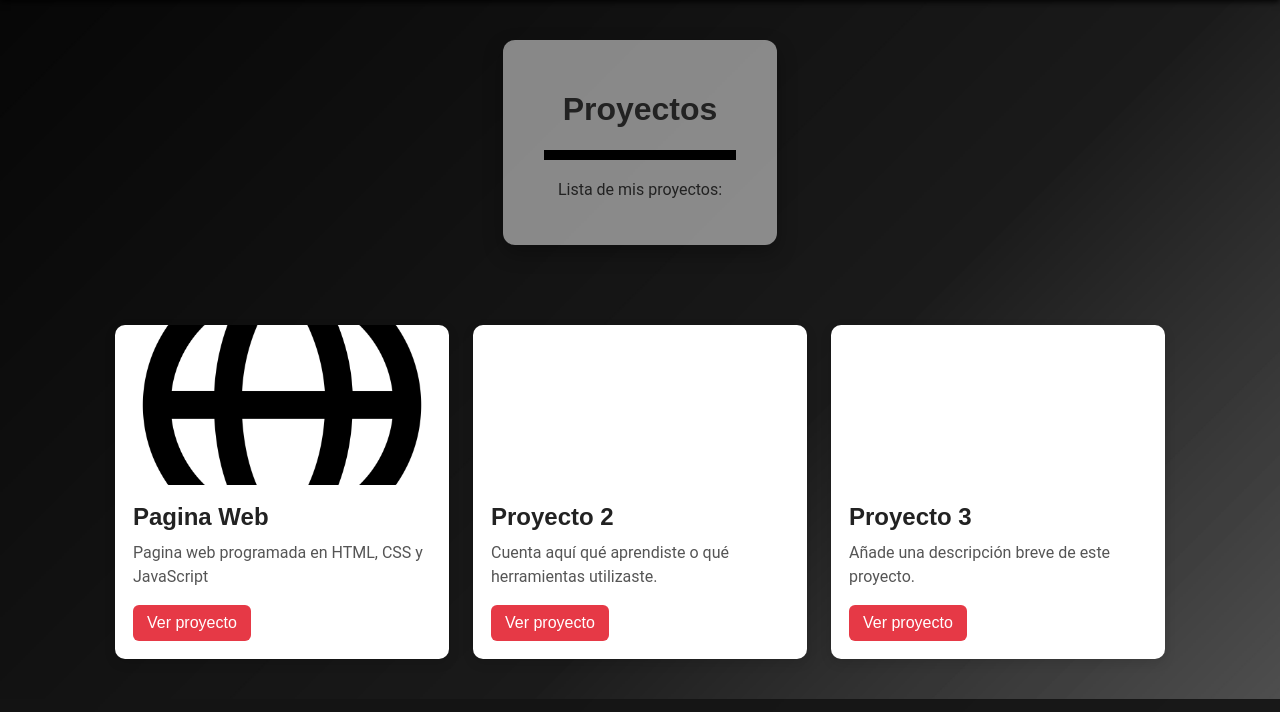
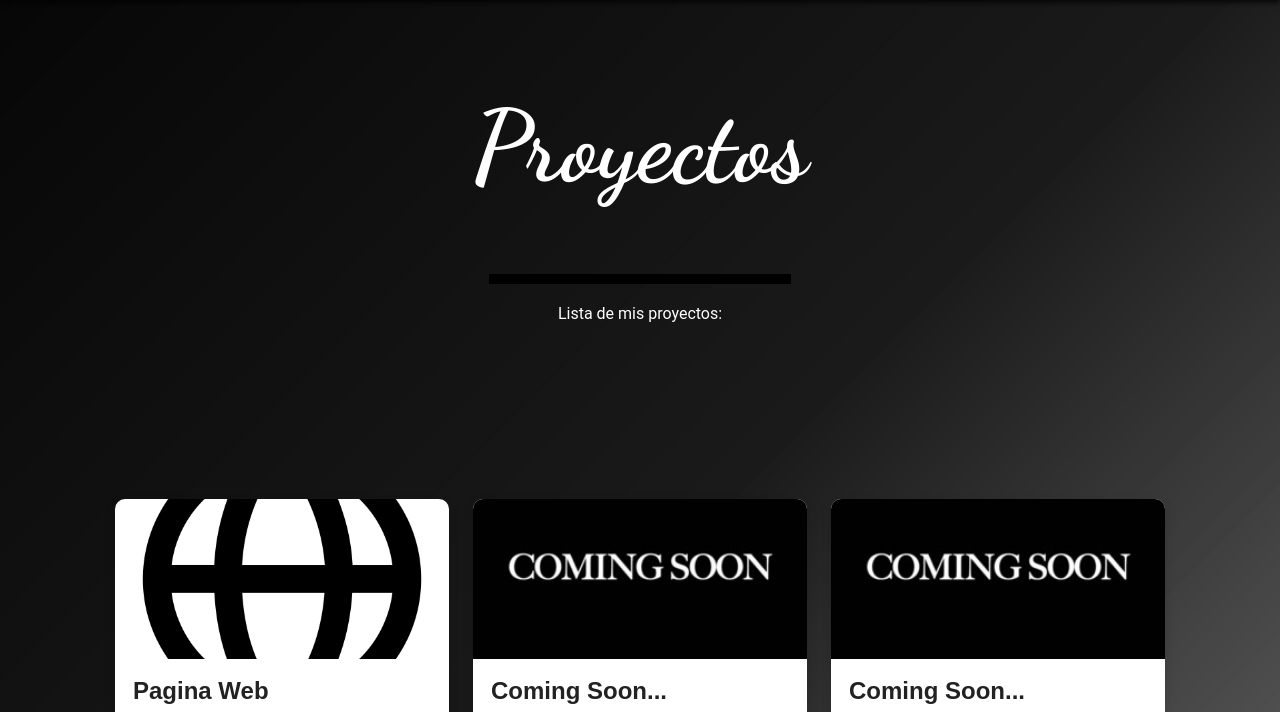
Before and after one commit to HectorFM99/Pagina-Web, a plain HTML site: page pages/proyectos.html in a window 1280 px wide. Shown: the part 69-781 px from the top of the page. Drawn offline with Linux system fonts and the light colour scheme.

Commit message:
Hemos avanzado bastante

```diff
--- a/css/cuerpo.css
+++ b/css/cuerpo.css
@@ -1,3 +1,9 @@
+.titulo{
+  font-family: "Dancing Script", cursive;
+  font-size: 100px;
+  color: white;
+}
+
 .boton-proyectos {
   display: inline-block;
   background-color: #e63946;
@@ -22,11 +28,11 @@ min-height: 100vh;
   background: #f4f4f4 url("../assets/images/Fondo.jpg") center / cover no-repeat fixed;
 }
 
-
 p {
   font-family: "Roboto", sans-serif;
   margin-left: 25px;
   margin-right: 25px;
+  color: white;
 }
 .texto {
   color: #555;
@@ -84,11 +90,11 @@ hr {
 }
 
 .imagen-2 {
-  background-image: url("imagenes/proyecto2.jpg");
+  background-image: url("../assets/images/comingsoon.jfif");
 }
 
 .imagen-3 {
-  background-image: url("imagenes/proyecto3.jpg");
+  background-image: url("../assets/images/comingsoon.jfif");
 }
 
 .contenido-tarjeta {
@@ -209,13 +215,15 @@ hr {
 }
 
 .contenido {
- max-width: 900px;
+  max-width: 900px;
   margin: 40px auto 100px;
   padding: 30px;
-  background-color: rgba(255, 255, 255, 0.5);
-  border-radius: 12px;
+  background-color: transparent;
+  border-radius: 0px;
   box-sizing: border-box;
-  box-shadow: 0 8px 20px rgba(0, 0, 0, 0.3);
+  box-shadow: none;
+  position: relative;
+  top: -50px;
 }
 
 .boton-menu {
@@ -271,9 +279,9 @@ hr {
   filter: blur(12px);
   transform: translateX(-28px);
   transition:
-    opacity 700ms ease,
-    filter 700ms ease,
-    transform 700ms ease;
+    opacity 1800ms ease,
+    filter 1800ms ease,
+    transform 1800ms ease;
 }
 
 .reveal.is-visible {
--- a/pages/proyectos.html
+++ b/pages/proyectos.html
@@ -4,6 +4,7 @@
     <meta charset="UTF-8">
     <meta name="viewport" content="width=device-width, initial-scale=1.0">
     <link rel="stylesheet" href="../css/cuerpo.css">
+    <link href="https://fonts.googleapis.com/css2?family=Dancing+Script:wght@400;700&display=swap" rel="stylesheet">
     <title>Proyectos</title>
 </head>
 <body>
@@ -39,8 +40,8 @@
   </ul>
 </aside>
 <div class="fondo-difuminado"></div>
-<main class="contenido contenido-proyectos">
-    <h1 class="centrado">Proyectos</h1>
+<main class=" contenido contenido-proyectos">
+    <h1 class="centrado reveal titulo">Proyectos</h1>
     <hr>
     <p class="centrado">Lista de mis proyectos:</p>
 </main>
@@ -57,8 +58,8 @@
   <article class="tarjeta">
     <div class="imagen-proyecto imagen-2" role="img" aria-label="Vista previa del Proyecto 2"></div>
     <div class="contenido-tarjeta">
-      <h2>Proyecto 2</h2>
-      <p>Cuenta aquí qué aprendiste o qué herramientas utilizaste.</p>
+      <h2>Coming Soon...</h2>
+      <p>Disponible proximamente...</p>
       <a href="#" class="enlace-proyecto">Ver proyecto</a>
     </div>
   </article>
@@ -66,8 +67,8 @@
   <article class="tarjeta">
     <div class="imagen-proyecto imagen-3" role="img" aria-label="Vista previa del Proyecto 3"></div>
     <div class="contenido-tarjeta">
-      <h2>Proyecto 3</h2>
-      <p>Añade una descripción breve de este proyecto.</p>
+      <h2>Coming Soon...</h2>
+      <p>Disponible proximamente...</p>
       <a href="#" class="enlace-proyecto">Ver proyecto</a>
     </div>
   </article>
```
Also changed, not shown: index.html (+2 -1 lines), pages/certificados.html (+2 -1 lines), pages/contactos.html (+2 -1 lines), pages/estudios.html (+2 -1 lines), pages/sobre_mi.html (+2 -1 lines), assets/images/comingsoon.jfif (added).
